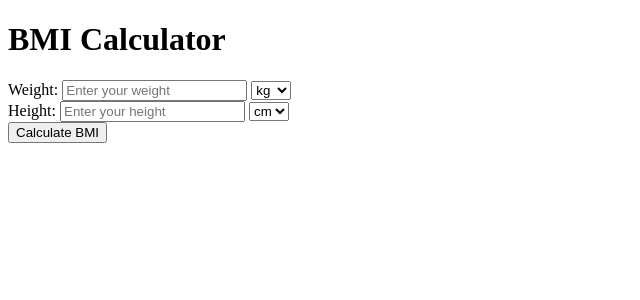
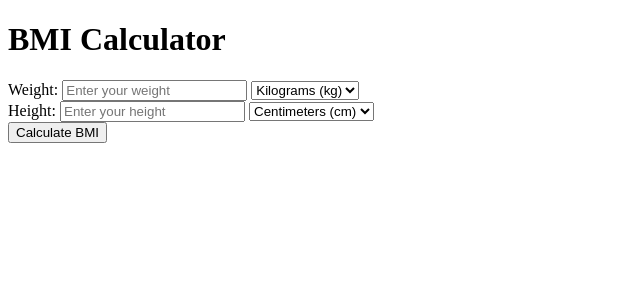
Before and after one commit to Bhanukesh/BMI, a Flask app: page / in a window 1280 px wide. Shown: the top 300 px of the page, without its empty margins (0-640 px from the left). Run offline with Flask 2, Linux system fonts and the light colour scheme.

Commit message:
index.html

```diff
--- a/templates/index.html
+++ b/templates/index.html
@@ -11,15 +11,15 @@
         <label for="weight">Weight:</label>
         <input type="number" name="weight" id="weight" placeholder="Enter your weight" required>
         <select name="weight_unit">
-            <option value="kg">kg</option>
-            <option value="lbs">lbs</option>
+            <option value="kg">Kilograms (kg)</option>
+            <option value="lbs">Pounds (lbs)</option>
         </select><br>
 
         <label for="height">Height:</label>
         <input type="number" name="height" id="height" placeholder="Enter your height" required>
         <select name="height_unit">
-            <option value="cm">cm</option>
-            <option value="in">in</option>
+            <option value="cm">Centimeters (cm)</option>
+            <option value="in">Inches (in)</option>
         </select><br>
 
         <button type="submit">Calculate BMI</button>
```
